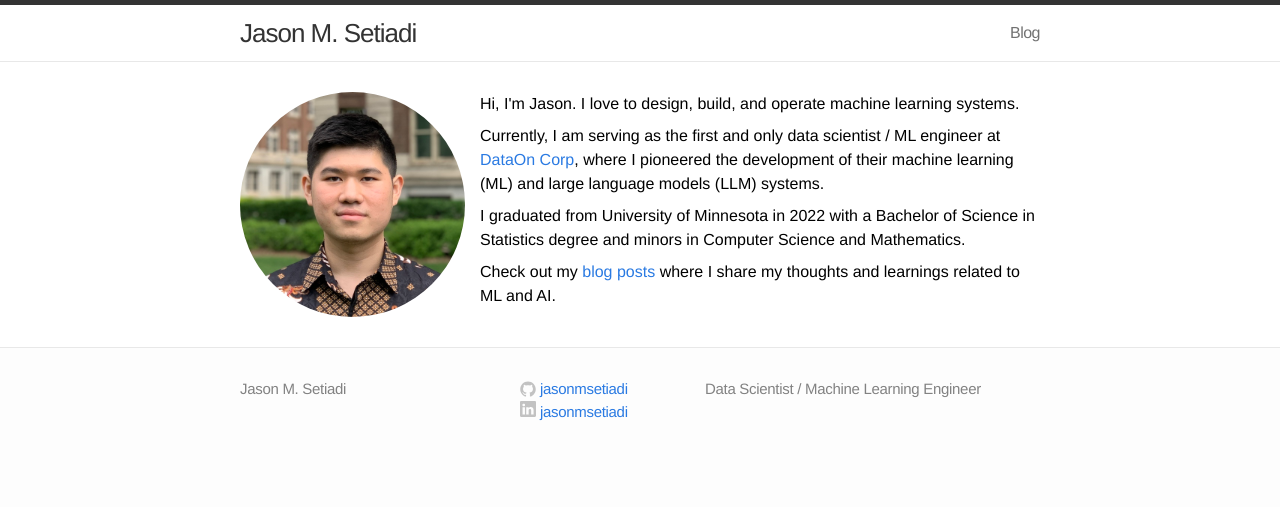
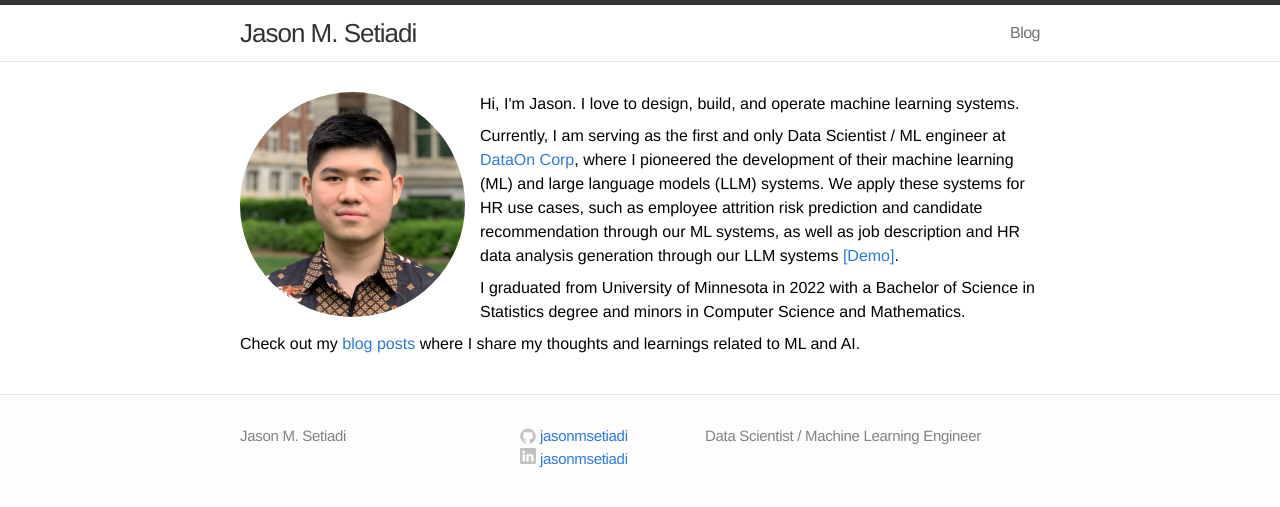
Before and after one commit to jasonmsetiadi/jasonmsetiadi.github.io, a Jekyll site: the page built from index.html, in a window 1280 px wide. Shown: the top 507 px of the page. Built offline with Jekyll 4.4.1, drawn with Linux system fonts in a browser that asks for light colours.

Commit message:
add demo to home

```diff
--- a/index.html
+++ b/index.html
@@ -16,7 +16,10 @@
 
 Hi, I'm Jason. I love to design, build, and operate machine learning systems.
 <span class="br"></span>
-Currently, I am serving as the first and only data scientist / ML engineer at <a href="https://www.humanica.com/en/about-us/">DataOn Corp</a>, where I pioneered the development of their machine learning (ML) and large language models (LLM) systems.
+Currently, I am serving as the first and only Data Scientist / ML engineer at <a href="https://www.humanica.com/en/about-us/">DataOn Corp</a>,
+where I pioneered the development of their machine learning (ML) and large language models (LLM) systems.
+We apply these systems for HR use cases, such as employee attrition risk prediction and candidate recommendation through our ML systems,
+as well as job description and HR data analysis generation through our LLM systems <a href="https://youtu.be/wloTjPqpNGg?si=U8Hs5ZFkF60tjFyY">[Demo]</a>.
 <span class="br"></span>
 I graduated from University of Minnesota in 2022 with a Bachelor of Science in Statistics degree and minors in Computer Science and Mathematics.
 <span class="br"></span>
```
